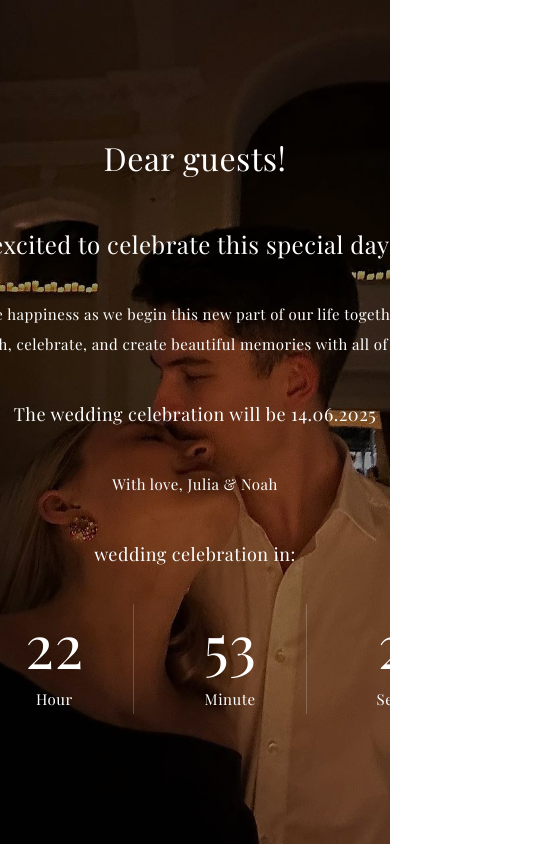
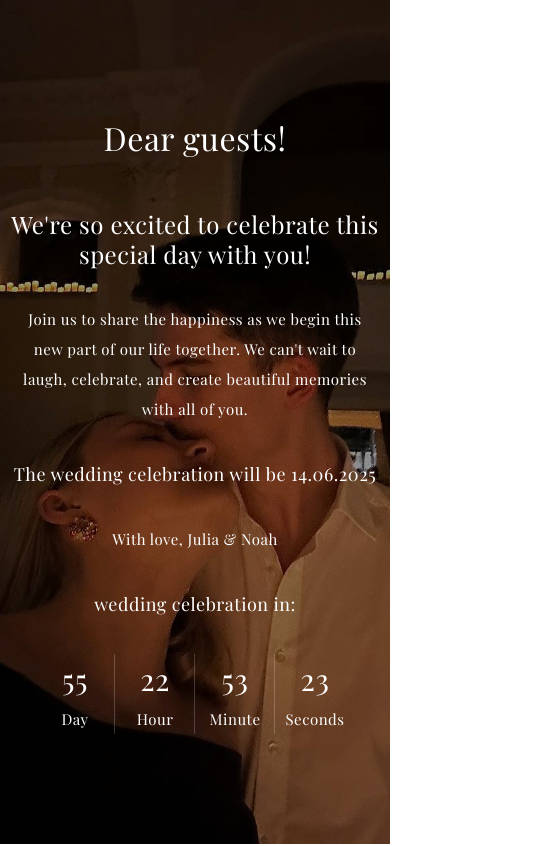
Before and after one commit to andrysazonov/juli-wedding, a plain HTML site: page index.html in a window 390 px wide. Shown: the top 846 px of the page, 536 px wide, since content can reach past the window. Drawn offline with nearby package versions, Linux system fonts and the light colour scheme.

Commit message:
правки

```diff
--- a/style.css
+++ b/style.css
@@ -73,9 +73,10 @@ h3 {
 }
 .mesure>div {
 text-align: center;
+min-width: 80px;
 }
 
-.mesure{
+.mesure:not(:last-child){
     position: relative;
     margin-right: 50px;
     padding-right: 50px;
@@ -336,6 +337,7 @@ margin: auto;
     width: 100%;
     margin: auto;
     margin-bottom: 30px;
+    padding: 0 15px;
 }
 
 .welcome-text-date {
@@ -373,6 +375,25 @@ h2 {
 
 .line {
     height: 100px;
+}
+
+.countdown{
+    display: flex;
+        justify-content: center;
+        gap: 0px;
+}
+.mesure>div:first-of-type {
+    font-size: 30px;
+    line-height: 50px;
+}
+.mesure>div {
+text-align: center;
+}
+
+.mesure:not(:last-child){
+    position: relative;
+    margin-right: 0px;
+    padding-right: 0px;
 }
 }
 
```
